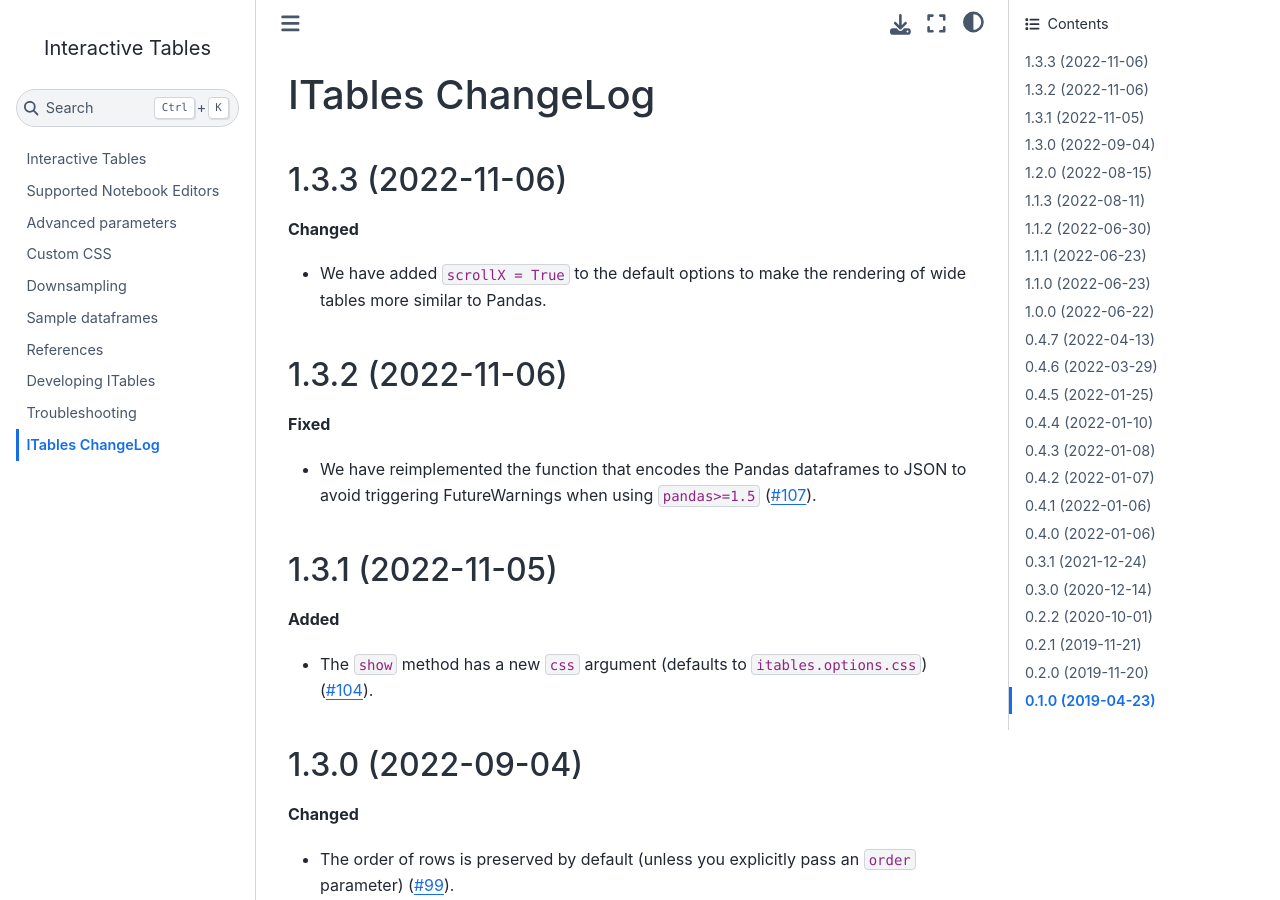
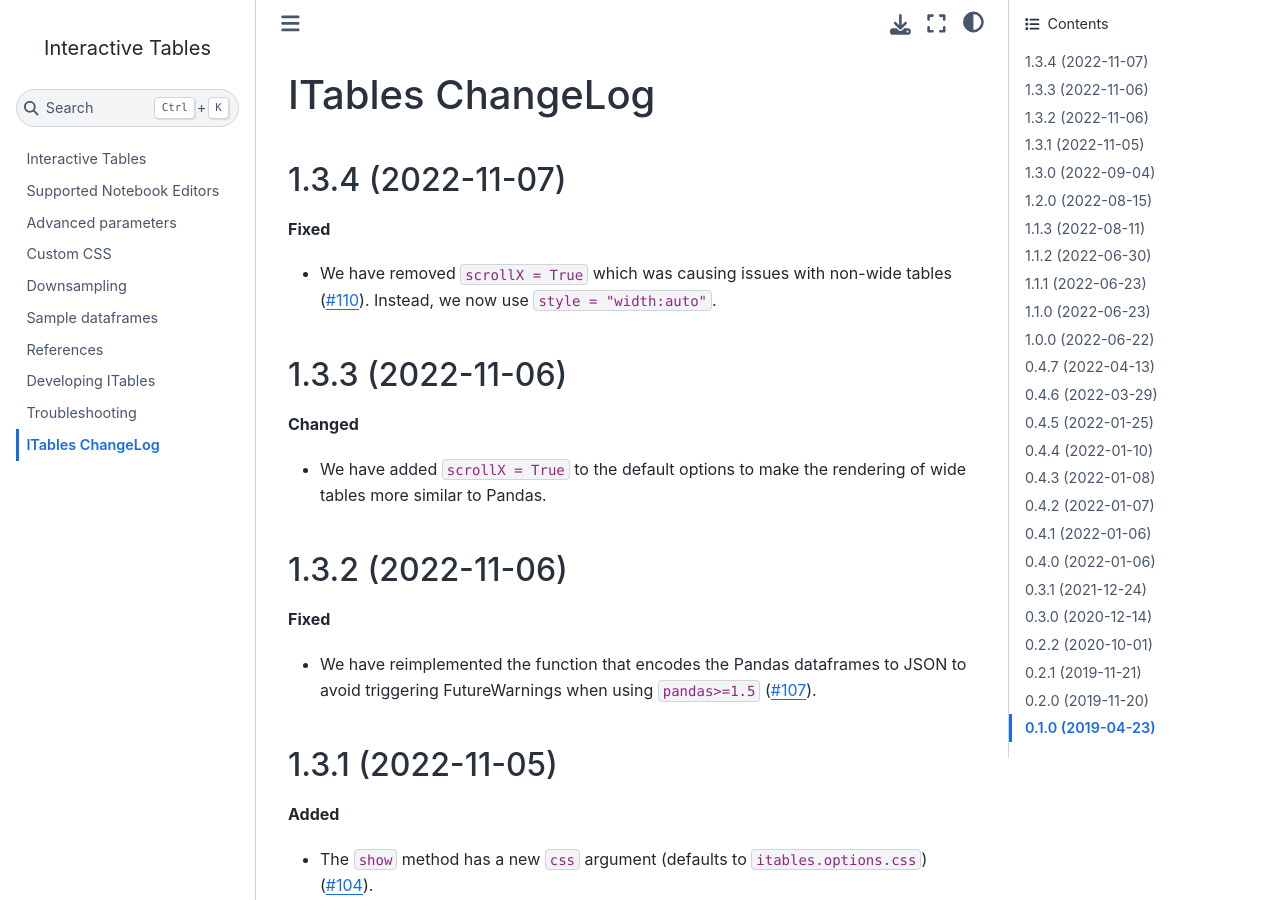
Before and after one commit to mwouts/itables, a Jupyter Book: the page built from docs/changelog.md, in a window 1280 px wide and 900 px high. Built offline with Jupyter Book 1.0.4 settings and Sphinx 7.4.7 and the Sphinx Book theme 1.1.4, drawn with Linux system fonts in a browser that asks for light colours.

Commit message:
Version 1.3.4

```diff
--- a/docs/changelog.md
+++ b/docs/changelog.md
@@ -1,5 +1,12 @@
 ITables ChangeLog
 =================
+
+1.3.4 (2022-11-07)
+------------------
+
+**Fixed**
+- We have removed `scrollX = True` which was causing issues with non-wide tables ([#110](https://github.com/mwouts/itables/issues/110)). Instead, we now use `style = "width:auto"`.
+
 
 1.3.3 (2022-11-06)
 ------------------
--- a/itables/version.py
+++ b/itables/version.py
@@ -1,3 +1,3 @@
 """ITables' version number"""
 
-__version__ = "1.3.3"
+__version__ = "1.3.4"
```
